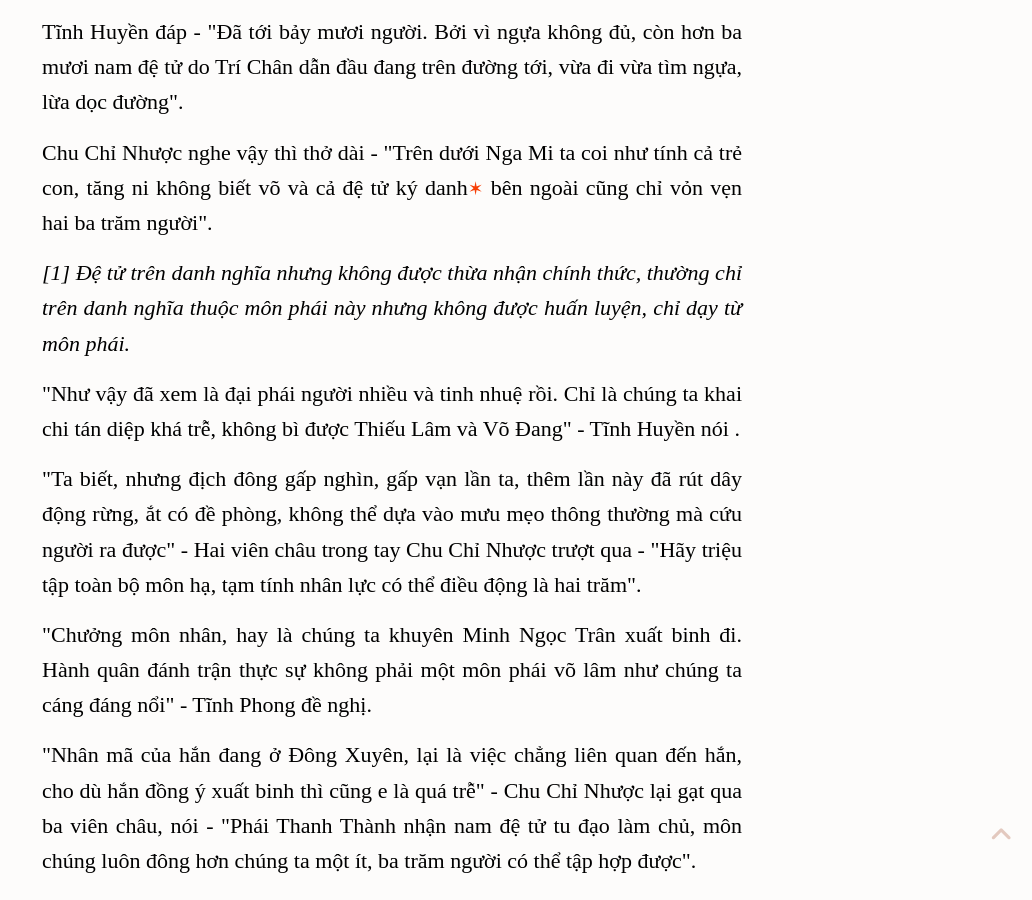
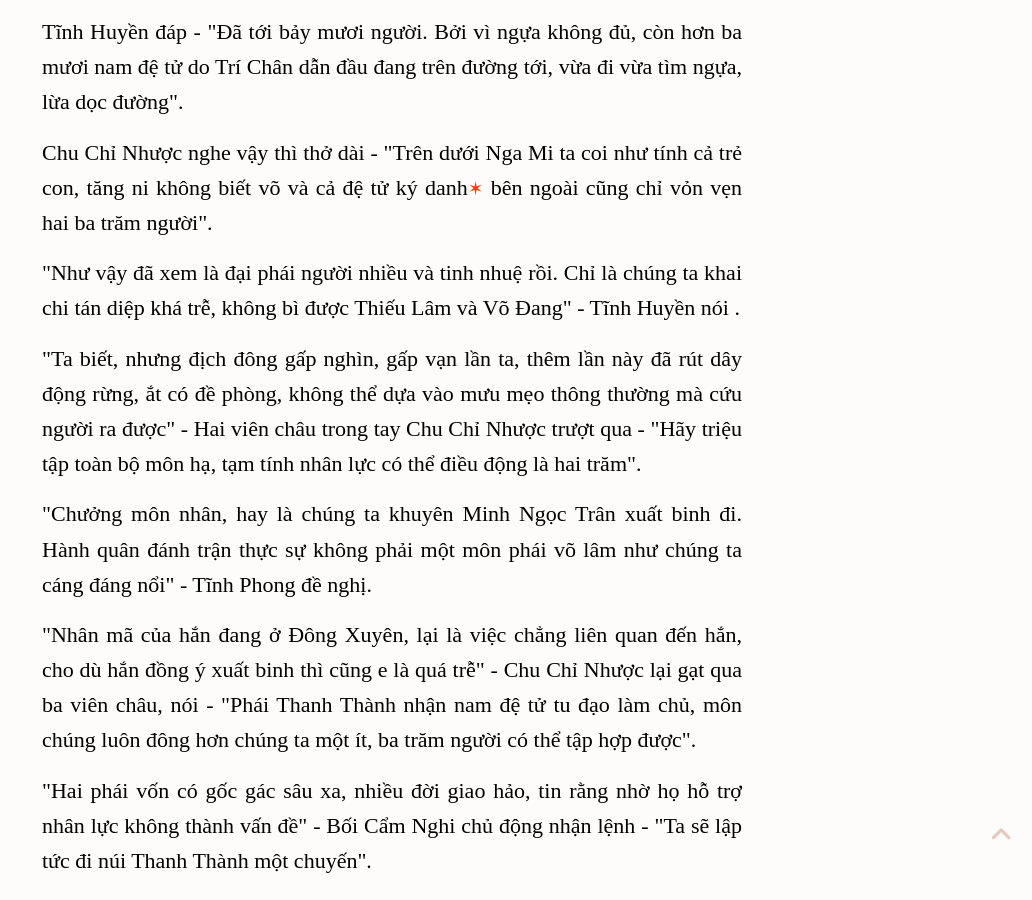
Before and after one commit to nuabuocthanhtho/nuabuocthanhtho.github.io, a Jekyll site: the page built from _posts/2025-11-15-kiem-phi-van-nhan-dich-chuong-10.html, in a window 1280 px wide and 900 px high, scrolled down 5062 px. Shown: the whole window, without its empty margins (248-1280 px from the left). Built offline with Jekyll 4.4.1, drawn with Linux system fonts in a browser that asks for light colours; some web fonts are replaced; comment, search, counter and statistics services are not loaded.

Commit message:
Update 2025-11-15-kiem-phi-van-nhan-dich-chuong-10.html

```diff
--- a/_posts/2025-11-15-kiem-phi-van-nhan-dich-chuong-10.html
+++ b/_posts/2025-11-15-kiem-phi-van-nhan-dich-chuong-10.html
@@ -123,10 +123,7 @@ cả trẻ con, tăng ni không biết võ và cả đệ tử ký danh<span cla
     <span class="tooltiptext">Đệ tử trên danh nghĩa nhưng không được thừa nhận chính thức, thường chỉ trên danh nghĩa thuộc môn phái này nhưng không được huấn luyện, chỉ dạy từ môn phái.</span>
 
 </span> bên ngoài cũng
- chỉ vỏn vẹn hai ba trăm người".</p><p data-p-id="d7d514caa6ba0b3f6b2d33ae0c6b904a"><i>[1]
- Đệ tử trên danh nghĩa nhưng không được thừa nhận chính thức, thường chỉ
- trên danh nghĩa thuộc môn phái này nhưng không được huấn luyện, chỉ dạy
- từ môn phái.</i></p><p data-p-id="f3c0126ec494603e3b1f37db6d6d30c7">
+ chỉ vỏn vẹn hai ba trăm người".</p><p data-p-id="d7d514caa6ba0b3f6b2d33ae0c6b904a">
 "Như vậy đã xem là đại phái người nhiều và tinh nhuệ rồi. Chỉ là chúng
 ta khai chi tán diệp khá trễ, không bì được Thiếu Lâm và Võ Đang" - Tĩnh
  Huyền nói .</p><p data-p-id="2f1c9b74a7c0951ddf8ec381eb6253a5"> "Ta
```
